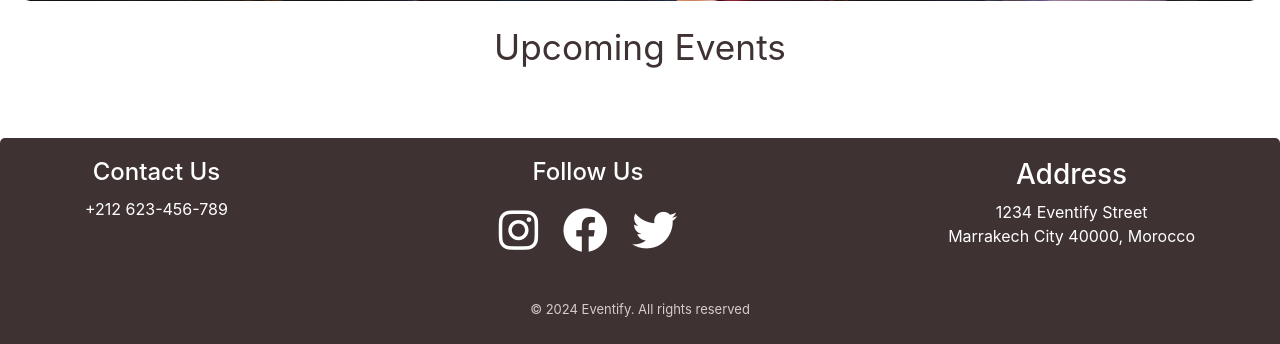
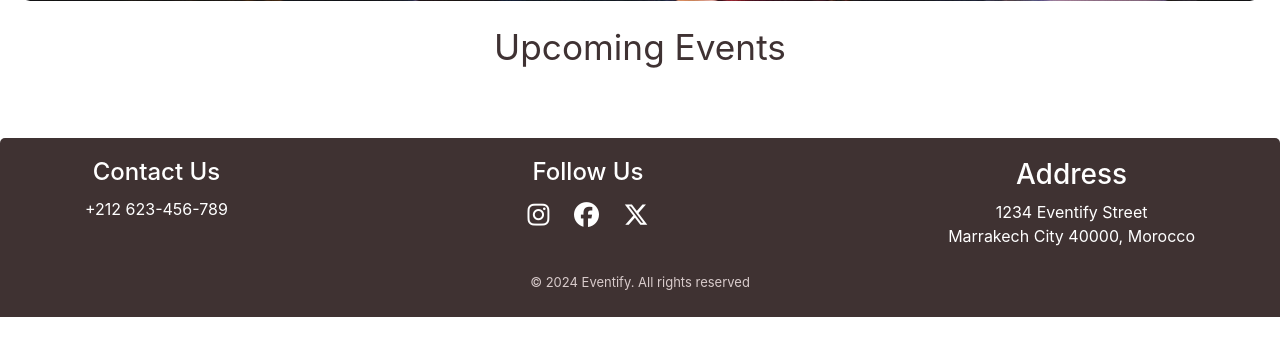
Before and after one commit to hajarzaitouni/Eventify, a Flask app: page / in a window 1280 px wide. Shown: the part 739-1083 px from the top of the page. After the commit the page ends 1056 px from the top, so only its background shows below. Run offline with Flask 3, Linux system fonts and the light colour scheme; data that the repository does not hold is empty; some libraries are stand-ins or nearby versions.

Commit message:
change twitter to x-twitter icon

```diff
--- a/app/static/styles.css
+++ b/app/static/styles.css
@@ -446,7 +446,7 @@ tbody td button.btn.btn-warning:hover {
     display: inline-block;
     margin: 0 10px;
     color: #ffffff;
-    font-size: 45px;
+    font-size: 25px;
 }
 
 .social-icon:hover {
--- a/app/templates/layout.html
+++ b/app/templates/layout.html
@@ -11,7 +11,7 @@
     <link rel="preconnect" href="https://fonts.googleapis.com">
     <link rel="preconnect" href="https://fonts.gstatic.com" crossorigin>
     <link href="https://fonts.googleapis.com/css2?family=Nerko+One&display=swap" rel="stylesheet">
-    <link rel="stylesheet" href="https://cdnjs.cloudflare.com/ajax/libs/font-awesome/6.0.0-beta3/css/all.min.css">
+    <link rel="stylesheet" href="https://cdnjs.cloudflare.com/ajax/libs/font-awesome/6.5.1/css/all.min.css">
     <title>Eventify</title>
   </head>
 
@@ -105,7 +105,7 @@
                             <i class="fa-brands fa-facebook"></i>
                         </a>
                         <a href="#" target="_blank" class="social-icon">
-                            <i class="fa-brands fa-twitter"></i>
+                            <i class="fa-brands fa-x-twitter"></i>
                         </a>
                     </div>
                 </div>
```
